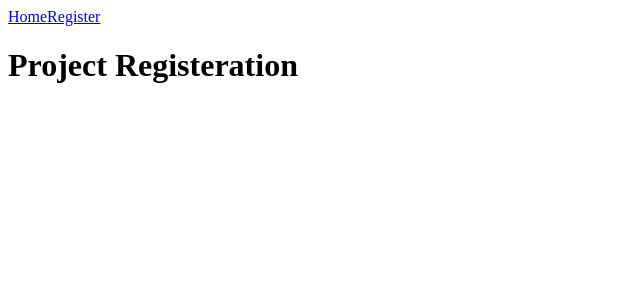
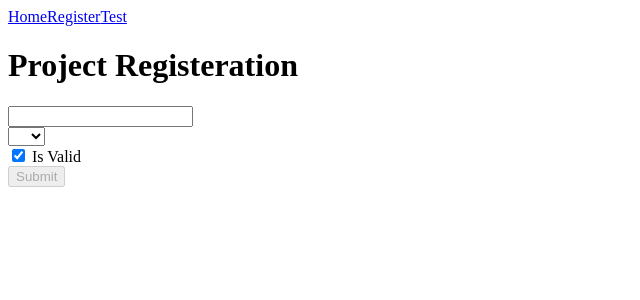
Before and after one commit to gauravrawat02190/School-app, an Angular app: page /WebTest in a window 1280 px wide. Before the commit this address led to /. Shown: the top 300 px of the page, without its empty margins (0-640 px from the left). Built offline with nearby package versions, Linux system fonts and the light colour scheme.

Commit message:
validations
validations

```diff
--- a/src/app/Student/student.component.ts
+++ b/src/app/Student/student.component.ts
@@ -6,6 +6,7 @@ import { HttpHelper } from '../HttpHelper/httphelper.service';
         "selector": 'student-form',
         templateUrl: './student.component.html',
         providers: [HttpHelper]
+
     }
 )
 export class StudentComponent implements OnInit {
--- a/src/app/Student/studentchild.ts
+++ b/src/app/Student/studentchild.ts
@@ -2,4 +2,6 @@ import { Project } from "./Project";
 
 export class StudentChild extends Project {
     fullname: string;
+    Age:number;
+    Isvalid:boolean;
 }
--- a/src/app/layout/layout.component.html
+++ b/src/app/layout/layout.component.html
@@ -2,6 +2,8 @@
 <span></span>
 <a routerLink="/Registeration">Register</a>
 
+<a routerLink='/WebTest'>Test</a>
+
 <h1>Project Registeration</h1>
 
 <router-outlet></router-outlet>
--- /dev/null
+++ b/src/app/web-test-component/web-test-component.component.html
@@ -0,0 +1,15 @@
+
+<form [formGroup]="formGroup" (ngSubmit)="Submit(formGroup.value)">
+<div>
+  <input type="text"  name="fullname" formControlName="fullname">
+  <br>
+  <select  name="Age" formControlName="Age">
+    <option *ngFor="let c of AgeListMaster" [ngValue]="c">{{c}}</option>
+  </select>
+  <br>
+  <input type="checkbox"  name="Isvalid" formControlName="Isvalid"> Is Valid
+  <br>
+  <input type="submit" name="Submit" value="Submit" [disabled]="!formGroup.valid">
+</div>
+
+</form>
--- /dev/null
+++ b/src/app/web-test-component/web-test-component.component.ts
@@ -0,0 +1,44 @@
+import { Component, OnInit } from '@angular/core';
+import { StudentChild } from '../Student/studentchild';
+import { FormGroup, FormControl, Validators } from '@angular/forms';
+
+@Component({
+  selector: 'app-web-test-component',
+  templateUrl: './web-test-component.component.html',
+  styleUrls: ['./web-test-component.component.css']
+})
+export class WebTestComponentComponent implements OnInit {
+  Item: StudentChild;
+  formGroup;
+  AgeListMaster: number[];
+  constructor() {
+    this.Item = new StudentChild();
+  }
+
+  Submit(User) {
+    this.Item=User;
+    console.log(this.Item);
+  }
+
+  ngOnInit() {
+    this.AgeListMaster = [12, 13, 14];
+    this.formGroup = new FormGroup(
+      {
+        "fullname": new FormControl(
+          "",
+          Validators.compose(
+            [
+              Validators.required
+            ]
+          )
+        ),
+        "Age": new FormControl(Validators.required),
+        "Isvalid": new FormControl(Validators.required),
+
+      }
+
+    );
+
+  }
+
+}
```
Also changed, not shown: src/app/app.module.ts (+8 -1 lines), src/app/web-test-component/web-test-component.component.css (added), 1 other file (tests, documents, lock files or other folders).
